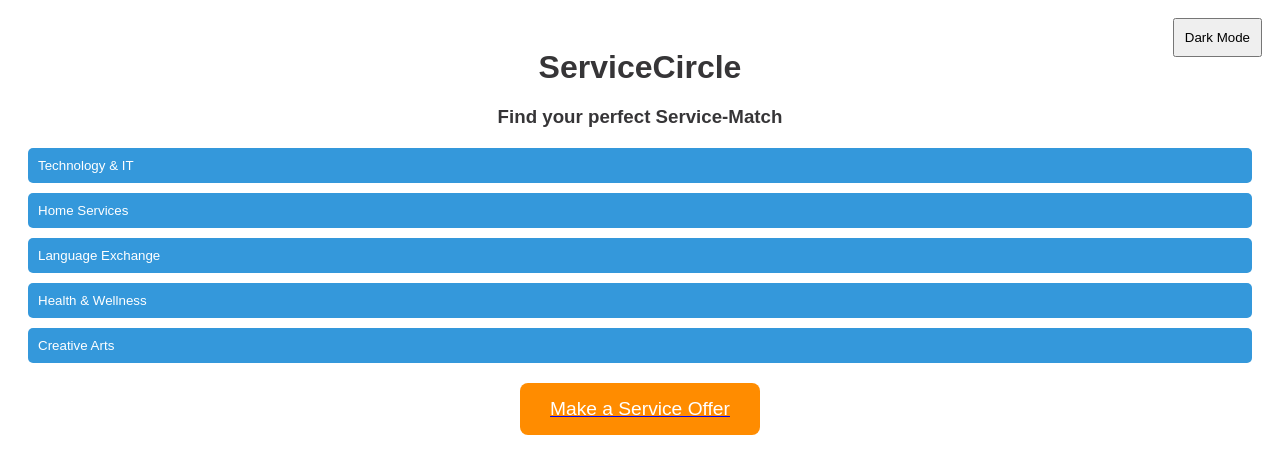
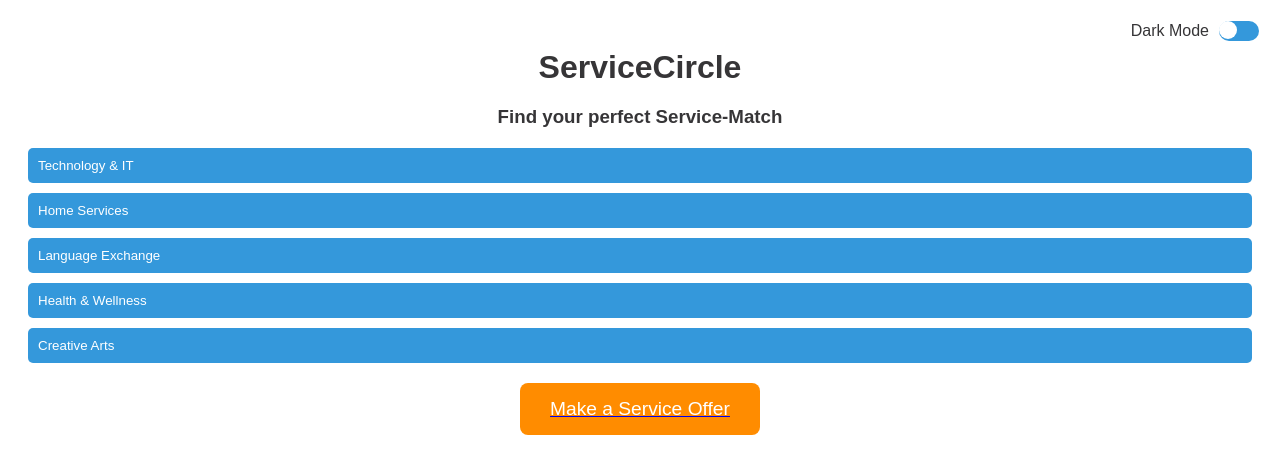
Before and after one commit to Janis1992-08/Playground-Capstone, a Next.js app: page / in a window 1280 px wide. Shown: the top 474 px of the page. Built offline with nearby package versions, Linux system fonts and the light colour scheme.

Commit message:
switch button

```diff
--- a/pages/_app.js
+++ b/pages/_app.js
@@ -1,25 +1,25 @@
-import { useState, useEffect } from 'react';
-import { ThemeProvider } from 'styled-components';
-import { lightTheme, darkTheme, GlobalStyles } from '../styles/GlobalStyles';
+import { useState, useEffect } from "react";
+import { ThemeProvider } from "styled-components";
+import { lightTheme, darkTheme, GlobalStyles } from "../styles/GlobalStyles";
 
 export default function App({ Component, pageProps }) {
-  const [theme, setTheme] = useState('light');
+  const [theme, setTheme] = useState("light");
 
   useEffect(() => {
-    const storedTheme = localStorage.getItem('theme') || 'light';
+    const storedTheme = localStorage.getItem("theme") || "light";
     setTheme(storedTheme);
   }, []);
 
   const toggleTheme = () => {
-    const newTheme = theme === 'light' ? 'dark' : 'light';
-    localStorage.setItem('theme', newTheme);
+    const newTheme = theme === "light" ? "dark" : "light";
+    localStorage.setItem("theme", newTheme);
     setTheme(newTheme);
   };
 
   return (
-    <ThemeProvider theme={theme === 'light' ? lightTheme : darkTheme}>
+    <ThemeProvider theme={theme === "light" ? lightTheme : darkTheme}>
       <GlobalStyles />
-      <Component {...pageProps} toggleTheme={toggleTheme} />
+      <Component {...pageProps} toggleTheme={toggleTheme} theme={theme} />
     </ThemeProvider>
   );
 }
--- a/pages/index.js
+++ b/pages/index.js
@@ -1,7 +1,7 @@
-import React, { useState } from 'react';
-import Link from 'next/link';
+import React, { useState } from "react";
+import Link from "next/link";
 import { categories } from "@/lib/data";
-import styled from 'styled-components';
+import styled from "styled-components";
 
 const buttonStyle = {
   backgroundColor: "#3498db",
@@ -47,7 +47,7 @@ const CenteredButton = styled.button`
   }
 `;
 
-const DarkModeButton = styled.button`
+/* const DarkModeButton = styled.button`
   position: absolute;
   top: 10px;
   right: 10px;
@@ -58,9 +58,41 @@ const DarkModeButton = styled.button`
   border: "none";
   borderRadius: "5px";
   cursor: "pointer";
+`; */
+
+const SwitchButton = styled.label`
+  position: absolute;
+  top: 10px;
+  right: 10px;
+  display: flex;
+  align-items: center;
 `;
 
-const App = ({ toggleTheme }) => {
+const SwitchInput = styled.input`
+  margin-left: 10px;
+  appearance: none;
+  width: 40px;
+  height: 20px;
+  background-color: #3498db;
+  border-radius: 10px;
+  position: relative;
+  cursor: pointer;
+  outline: none;
+
+  &:before {
+    content: "";
+    position: absolute;
+    width: 18px;
+    height: 18px;
+    border-radius: 50%;
+    background-color: white;
+    transition: transform 0.3s ease;
+    transform: ${({ checked }) =>
+      checked ? "translateX(20px)" : "translateX(0)"};
+  }
+`;
+
+const App = ({ toggleTheme, theme }) => {
   const [selectedCategory, setSelectedCategory] = useState(null);
 
   const handleCategoryClick = (categoryId) => {
@@ -70,7 +102,13 @@ const App = ({ toggleTheme }) => {
   };
 
   return (
-    <div style={{ fontFamily: "Arial, sans-serif", padding: "20px", position: "relative" }}>
+    <div
+      style={{
+        fontFamily: "Arial, sans-serif",
+        padding: "20px",
+        position: "relative",
+      }}
+    >
       <h1 style={{ textAlign: "center", marginBottom: "20px" }}>
         ServiceCircle
       </h1>
@@ -115,9 +153,14 @@ const App = ({ toggleTheme }) => {
           <span>Make a Service Offer</span>
         </CenteredButton>
       </Link>
-      <DarkModeButton onClick={toggleTheme}>
+      <SwitchButton>
         Dark Mode
-      </DarkModeButton>
+        <SwitchInput
+          type="checkbox"
+          checked={theme === "dark"}
+          onChange={toggleTheme}
+        />
+      </SwitchButton>
     </div>
   );
 };
```
